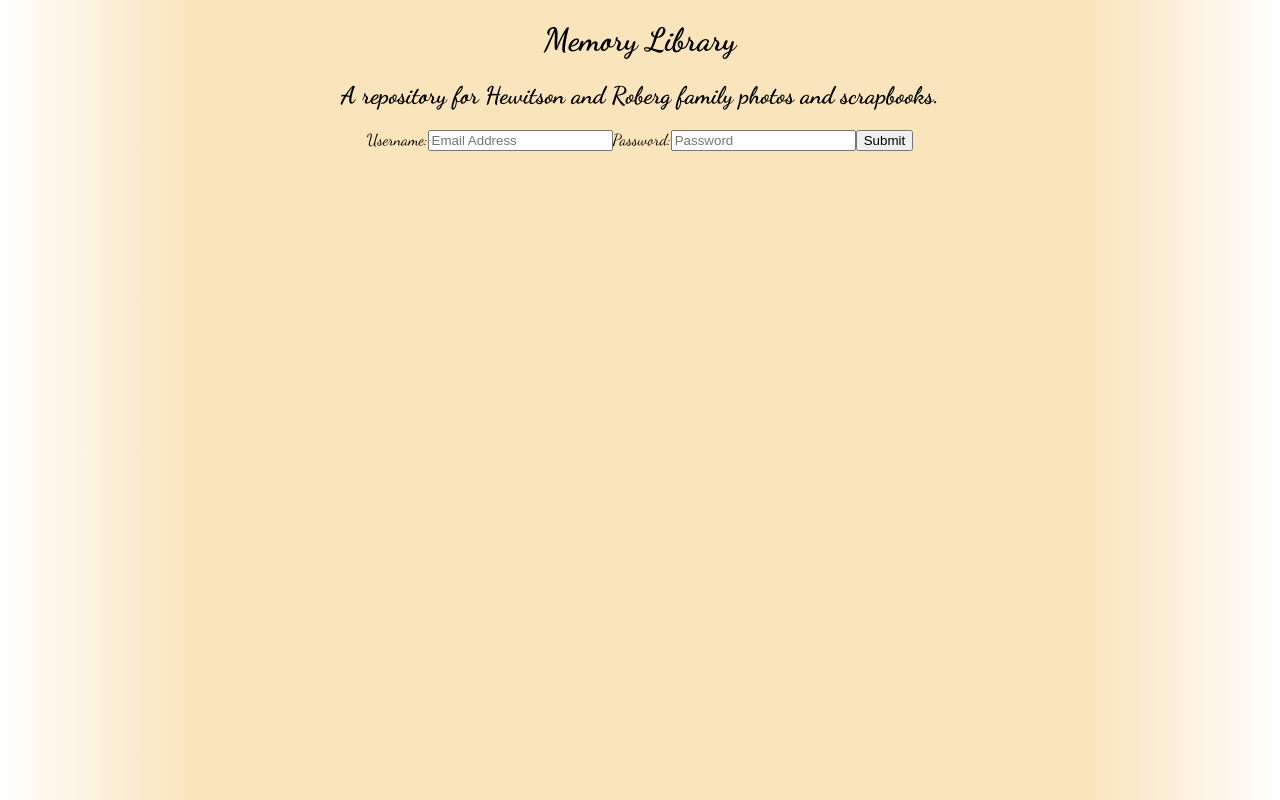
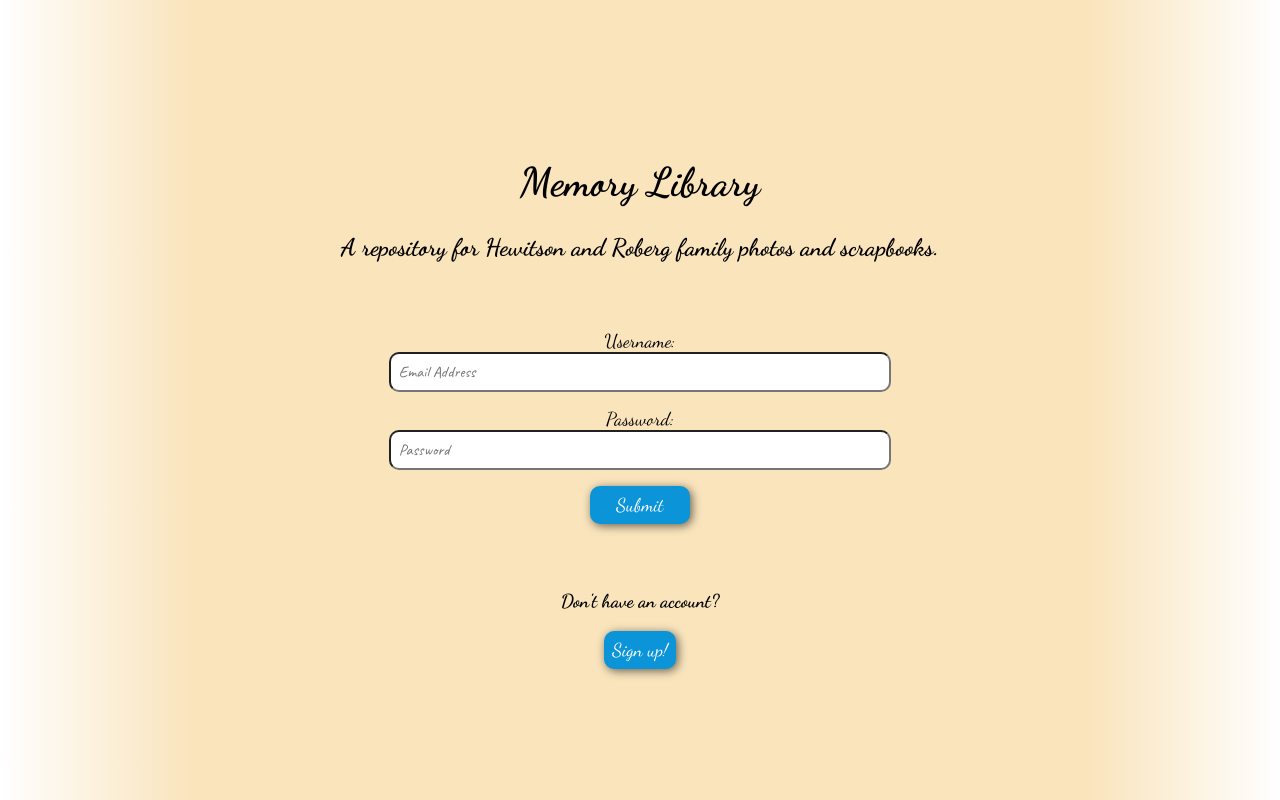
Before and after one commit to hewitson-j/memory-repository, a React (Vite) app: page / in a window 1280 px wide. Built offline with nearby package versions, Linux system fonts and the light colour scheme; a web font is replaced by a local one.

Commit message:
Added styling and elements for login, added sign out button in navbar.

```diff
--- a/src/App.tsx
+++ b/src/App.tsx
@@ -4,7 +4,6 @@ import "./index.css";
 function App() {
   return (
     <>
-
       <Router />
     </>
   );
--- a/src/components/Login.css
+++ b/src/components/Login.css
@@ -0,0 +1,57 @@
+.login {
+  display: flex;
+  align-content: center;
+  justify-content: center;
+  height: 100vh;
+}
+
+.login-content {
+  display: flex;
+  flex-direction: column;
+  align-content: center;
+  justify-content: center;
+}
+
+.login-header h1 {
+  font-size: 30pt;
+}
+
+.login-form {
+  display: flex;
+  flex-direction: column;
+  margin: 3rem;
+}
+
+.login-form label {
+  font-size: 14pt;
+}
+
+.login-form input {
+  margin-bottom: 1rem;
+  padding: 0.5rem;
+  font-size: 12pt;
+  border-radius: 10px;
+  font-family: "Caveat", cursive, Arial, Helvetica, sans-serif;
+}
+
+.login-form button {
+  width: 20%;
+  margin: auto;
+}
+
+.login-buttons {
+  padding: 0.5rem;
+  font-size: 14pt;
+  font-family: "Dancing Script", cursive, "Caveat", cursive, Arial, Helvetica,
+    sans-serif;
+  color: white;
+  background-color: #0c94d8;
+  border-radius: 10px;
+  border: none;
+  box-shadow: 2px 2px 10px rgba(0, 0, 0, 0.583);
+}
+
+.login-buttons:hover {
+  background-color: rgb(11, 116, 169);
+  cursor: pointer;
+}
--- a/src/components/Login.tsx
+++ b/src/components/Login.tsx
@@ -7,18 +7,20 @@ export default function Login() {
 
   return (
     <div className="login">
-      <div>
+      <div className="login-content">
         <div className="login-header">
           <h1>Memory Library</h1>
           <h2>
             A repository for Hewitson and Roberg family photos and scrapbooks.
           </h2>
         </div>
+        <form className="login-form">
           <label className="login-labels" htmlFor="username-field">
             Username:
           </label>
           <input
             type="text"
+            form="login-form"
             placeholder={"Email Address"}
             id="username-field"
             required
@@ -30,6 +32,7 @@ export default function Login() {
             Password:
           </label>
           <input
+            form="login-form"
             type="password"
             placeholder={"Password"}
             id="password-field"
@@ -39,6 +42,8 @@ export default function Login() {
             }}
           />
           <button
+            form="login-form"
+            className="login-buttons"
             type="submit"
             onClick={() => {
               console.log(username, password);
@@ -46,6 +51,11 @@ export default function Login() {
           >
             Submit
           </button>
+        </form>
+        <div className="sign-up">
+          <h3>Don't have an account?</h3>
+          <button className="login-buttons">Sign up!</button>
+        </div>
       </div>
     </div>
   );
--- a/src/components/Navbar.tsx
+++ b/src/components/Navbar.tsx
@@ -1,8 +1,14 @@
 import "./Navbar.css";
 
-import { Link } from "react-router-dom";
+import { Link, useNavigate } from "react-router-dom";
 
 export default function Navbar() {
+  const navigate = useNavigate();
+
+  const handleSignOut = () => {
+    navigate("/");
+  };
+
   return (
     <div className="links">
       <Link to={"/home"} title="Home">
@@ -11,6 +17,7 @@ export default function Navbar() {
       <Link to={"/browse"} title="Browse Books">
         <button>Browse Books</button>
       </Link>
+      <button onClick={handleSignOut}>Sign Out</button>
     </div>
   );
 }
```
Lines whose indentation alone changed are shown as unchanged.
